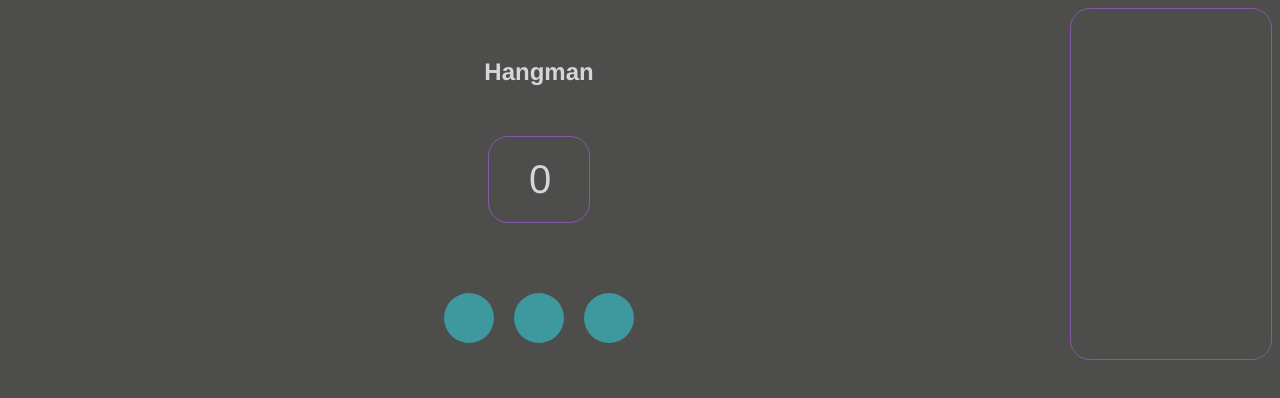
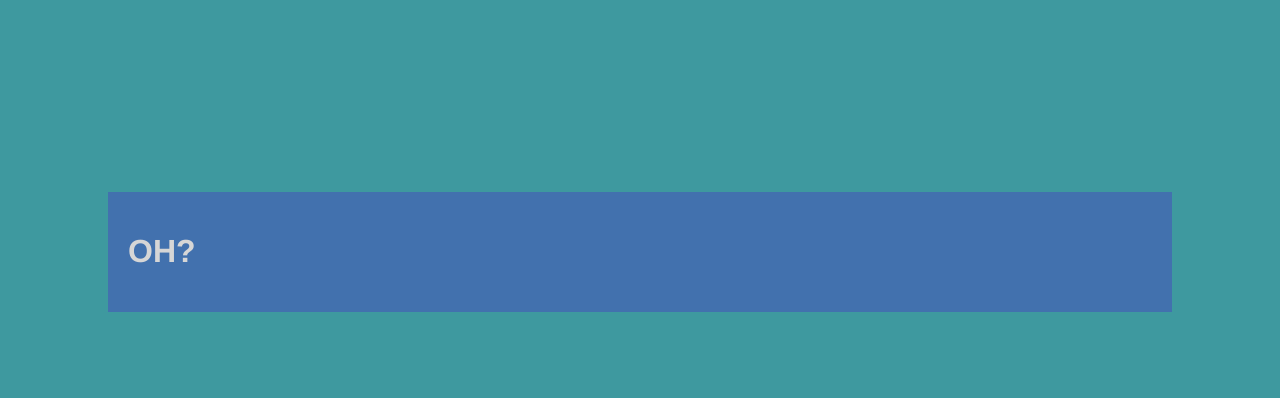
Before and after one commit to jasonly/hangman-proto, a website: page index.html in a window 1280 px wide. Drawn offline with nearby package versions, Linux system fonts and the light colour scheme; files that its build step writes are made by us from their sources.

Commit message:
[TASK] Removing alerts to replace it with a modal

```diff
--- a/index.html
+++ b/index.html
@@ -46,6 +46,7 @@
 
     <script src="scripts/countdown.js" type="text/javascript"></script>
     <script src="scripts/hangman.js" type="text/javascript"></script>
+    <script src="scripts/winlose.js" type="text/javascript"></script>
     <script src="main.js" type="text/javascript"></script>
   </body>
 </html>
--- a/main.js
+++ b/main.js
@@ -1,8 +1,11 @@
-  var timer = new Timer();
+var timer = new Timer();
 var game = new Hangman();
 var answer = game.answer();
+var overlay = new Winlose();
 
 game.init();
 
+overlay.init();
+
 // timer.setTime(5);
 // timer.init(answer);
--- a/scripts/winlose.js
+++ b/scripts/winlose.js
@@ -0,0 +1,31 @@
+var Winlose = function () {
+  var createOverlay = function() {
+      var _overlay = document.createElement('div');
+      var _overlayContent = document.createElement('div');
+      var body = document.querySelector('body');
+
+      _overlay.classList.add('overlay');
+      _overlayContent.classList.add('overlay-content');
+
+      _overlay.appendChild(_overlayContent);
+
+      body.appendChild(_overlay);
+
+      whatHappened();
+  };
+
+  var whatHappened = function() {
+    var _title = document.createElement('h1');
+    var _overlayContent = document.querySelector('.overlay-content');
+
+    _title.innerHTML = 'OH?';
+
+    _overlayContent.appendChild(_title);
+
+    return _overlayContent;
+  };
+
+  return {
+    init: createOverlay
+  };
+};
--- /dev/null
+++ b/styles/_winlose.scss
@@ -0,0 +1,17 @@
+.overlay {
+  position: fixed; /* Stay in place */
+  z-index: 1; /* Sit on top */
+  left: 0;
+  top: 0;
+  width: 100%; /* Full width */
+  height: 100%; /* Full height */
+  overflow: auto; /* Enable scroll if needed */
+  background-color: $aqua;
+}
+
+.overlay-content {
+  background-color: $blue;
+  margin: 15% auto; /* 15% from the top and centered */
+  padding: 20px;
+  width: 80%; /* Could be more or less, depending on screen size */
+}
--- a/styles/styles.scss
+++ b/styles/styles.scss
@@ -5,6 +5,7 @@
 
 @import "hangman";
 @import "countdown";
+@import "winlose";
 
 body {
   background-color: $foreground;
```
